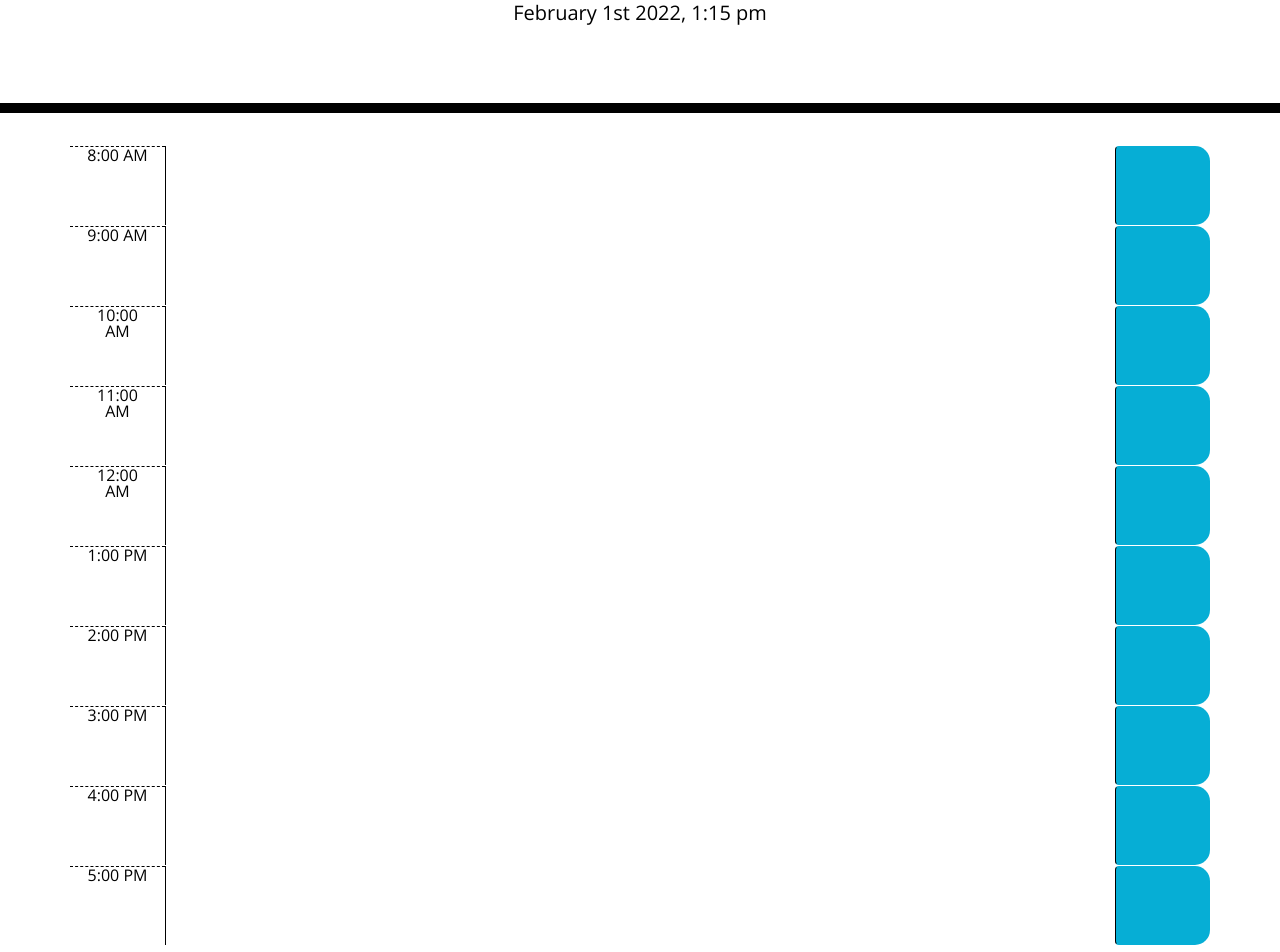
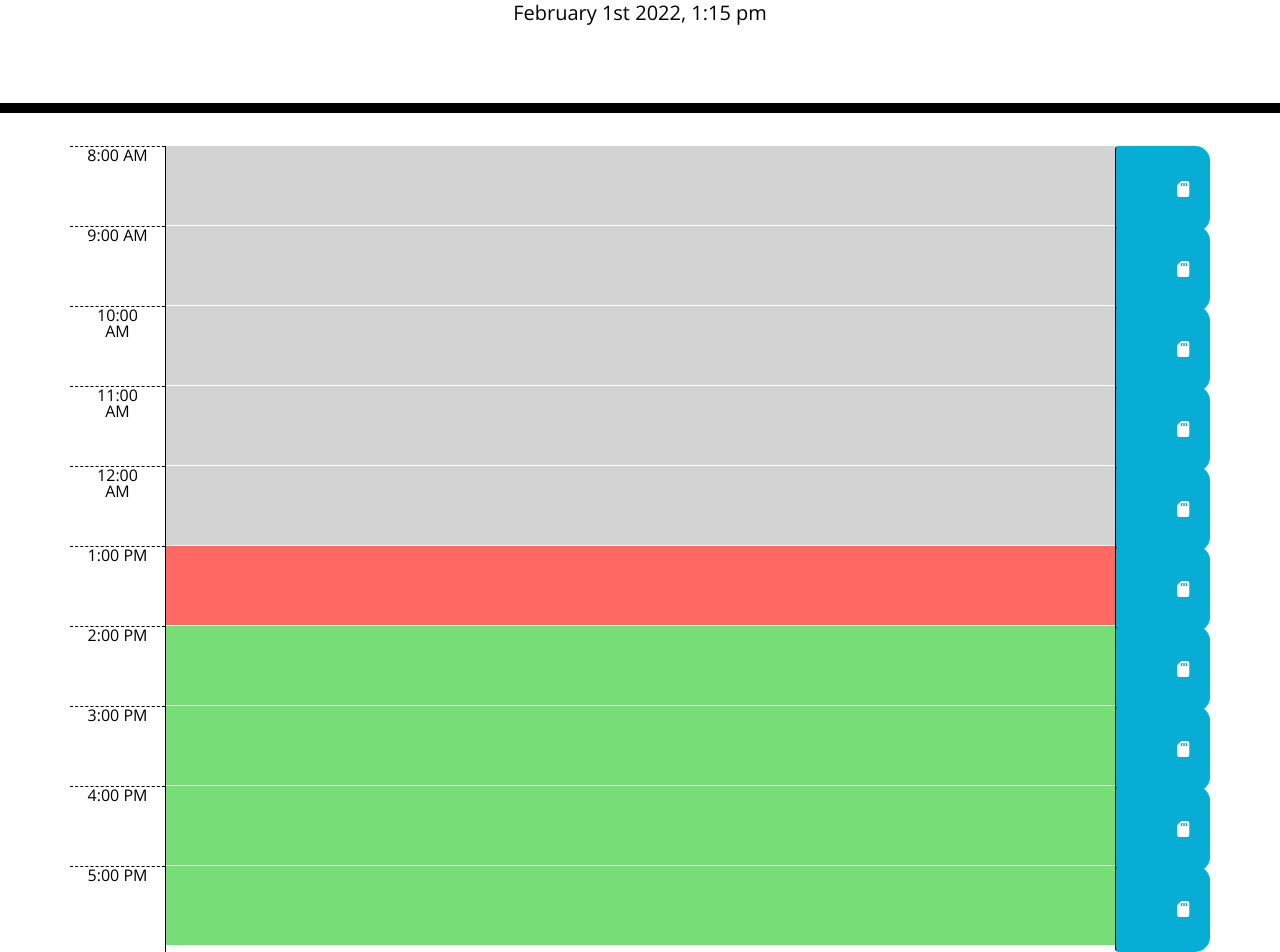
Before and after one commit to Dommy99/Day-Scheduler-Pro, a plain HTML site: page index.html in a window 1280 px wide. Shown: the part 191-1143 px from the top of the page. Drawn offline with nearby package versions, Linux system fonts and the light colour scheme.

Commit message:
time fixed

```diff
--- a/assets/script.js
+++ b/assets/script.js
@@ -1,3 +1,49 @@
 var currentTime = moment().format('MMMM Do YYYY, h:mm a');
 
-$("#currentDay").html(currentTime)
+var timeNow = moment().hour();
+
+$("#currentDay").html(currentTime);
+
+$(document).ready(function(){
+    $(".saveBtn").on('click', function(){
+        var textValue = $(this).siblings(".description").val();
+        var timeNow = $(this).parent().attr("id");
+        localStorage.setItem(timeNow, textValue);
+    });
+
+    $("#8hr .description").val(localStorage.getItem("8hr"));
+    $("#9hr .description").val(localStorage.getItem("9hr"));
+    $("#10hr .description").val(localStorage.getItem("10hr"));
+    $("#11hr .description").val(localStorage.getItem("11hr"));
+    $("#12hr .description").val(localStorage.getItem("12hr"));
+    $("#13hr .description").val(localStorage.getItem("13hr"));
+    $("#14hr .description").val(localStorage.getItem("14hr"));
+    $("#15hr .description").val(localStorage.getItem("15hr"));
+    $("#16hr .description").val(localStorage.getItem("16hr"));
+    $("#17hr .description").val(localStorage.getItem("17hr"));
+
+})
+
+$(".time-block").each(function() {
+    var hours = parseInt($(this).attr("id"));
+    console.log($(this).attr("id"));
+
+    if (hours < timeNow) {
+        $(this).removeClass("future");
+        $(this).removeClass("present");
+        $(this).addClass("past");
+    }
+    else if (hours === timeNow) {
+        $(this).removeClass("past");
+        $(this).removeClass("future");
+        $(this).addClass("present");
+    }
+    else {
+        $(this).removeClass("present");
+        $(this).removeClass("past");
+        $(this).addClass("future");
+
+    }
+    console.log(timeNow);
+    console.log(hours);
+})
--- a/index.html
+++ b/index.html
@@ -30,55 +30,75 @@
     </header>
     <div class="container">
       <!-- Timeblocks go here -->
-      <div id="8am" class="row time-block">
+      <div id="8hr" class="row time-block">
         <div class="col-md-1 hour">8:00 AM</div>
         <textarea class="col-md-10 description"></textarea>
-        <button class="col-md-1 saveBtn btn"></button>
+        <button class="col-md-1 saveBtn btn">
+          <i class="fas fa-sd-card"></i>
+        </button>
       </div>
-      <div id="9am" class="row time-block">
+      <div id="9hr" class="row time-block">
         <div class="col-md-1 hour">9:00 AM</div>
         <textarea class="col-md-10 description"></textarea>
-        <button class="col-md-1 saveBtn btn"></button>
+        <button class="col-md-1 saveBtn btn">
+          <i class="fas fa-sd-card"></i>
+        </button>
       </div>
-      <div id="10am" class="row time-block">
+      <div id="10hr" class="row time-block">
         <div class="col-md-1 hour">10:00 AM</div>
         <textarea class="col-md-10 description"></textarea>
-        <button class="col-md-1 saveBtn btn"></button>
+        <button class="col-md-1 saveBtn btn">
+          <i class="fas fa-sd-card"></i>
+        </button>
       </div>
-      <div id="11am" class="row time-block">
+      <div id="11hr" class="row time-block">
         <div class="col-md-1 hour">11:00 AM</div>
         <textarea class="col-md-10 description"></textarea>
-        <button class="col-md-1 saveBtn btn"></button>
+        <button class="col-md-1 saveBtn btn">
+          <i class="fas fa-sd-card"></i>
+        </button>
       </div>
-      <div id="12am" class="row time-block">
+      <div id="12hr" class="row time-block">
         <div class="col-md-1 hour">12:00 AM</div>
         <textarea class="col-md-10 description"></textarea>
-        <button class="col-md-1 saveBtn btn"></button>
+        <button class="col-md-1 saveBtn btn">
+          <i class="fas fa-sd-card"></i>
+        </button>
       </div>
-      <div id="1pm" class="row time-block">
+      <div id="13hr" class="row time-block">
         <div class="col-md-1 hour">1:00 PM</div>
         <textarea class="col-md-10 description"></textarea>
-        <button class="col-md-1 saveBtn btn"></button>
+        <button class="col-md-1 saveBtn btn">
+          <i class="fas fa-sd-card"></i>
+        </button>
       </div>
-      <div id="2pm" class="row time-block">
+      <div id="14hr" class="row time-block">
         <div class="col-md-1 hour">2:00 PM</div>
         <textarea class="col-md-10 description"></textarea>
-        <button class="col-md-1 saveBtn btn"></button>
+        <button class="col-md-1 saveBtn btn">
+          <i class="fas fa-sd-card"></i>
+        </button>
       </div>
-      <div id="3pm" class="row time-block">
+      <div id="15hr" class="row time-block">
         <div class="col-md-1 hour">3:00 PM</div>
         <textarea class="col-md-10 description"></textarea>
-        <button class="col-md-1 saveBtn btn"></button>
+        <button class="col-md-1 saveBtn btn">
+          <i class="fas fa-sd-card"></i>
+        </button>
       </div>
-      <div id="4pm" class="row time-block">
+      <div id="16hr" class="row time-block">
         <div class="col-md-1 hour">4:00 PM</div>
         <textarea class="col-md-10 description"></textarea>
-        <button class="col-md-1 saveBtn btn"></button>
+        <button class="col-md-1 saveBtn btn">
+          <i class="fas fa-sd-card"></i>
+        </button>
       </div>
-      <div id="5pm" class="row time-block">
+      <div id="17hr" class="row time-block">
         <div class="col-md-1 hour">5:00 PM</div>
         <textarea class="col-md-10 description"></textarea>
-        <button class="col-md-1 saveBtn btn"></button>
+        <button class="col-md-1 saveBtn btn">
+          <i class="fas fa-sd-card"></i>
+        </button>
       </div>
     </div>
 
```
Also changed, not shown: images/scheduler.JPG (added).
